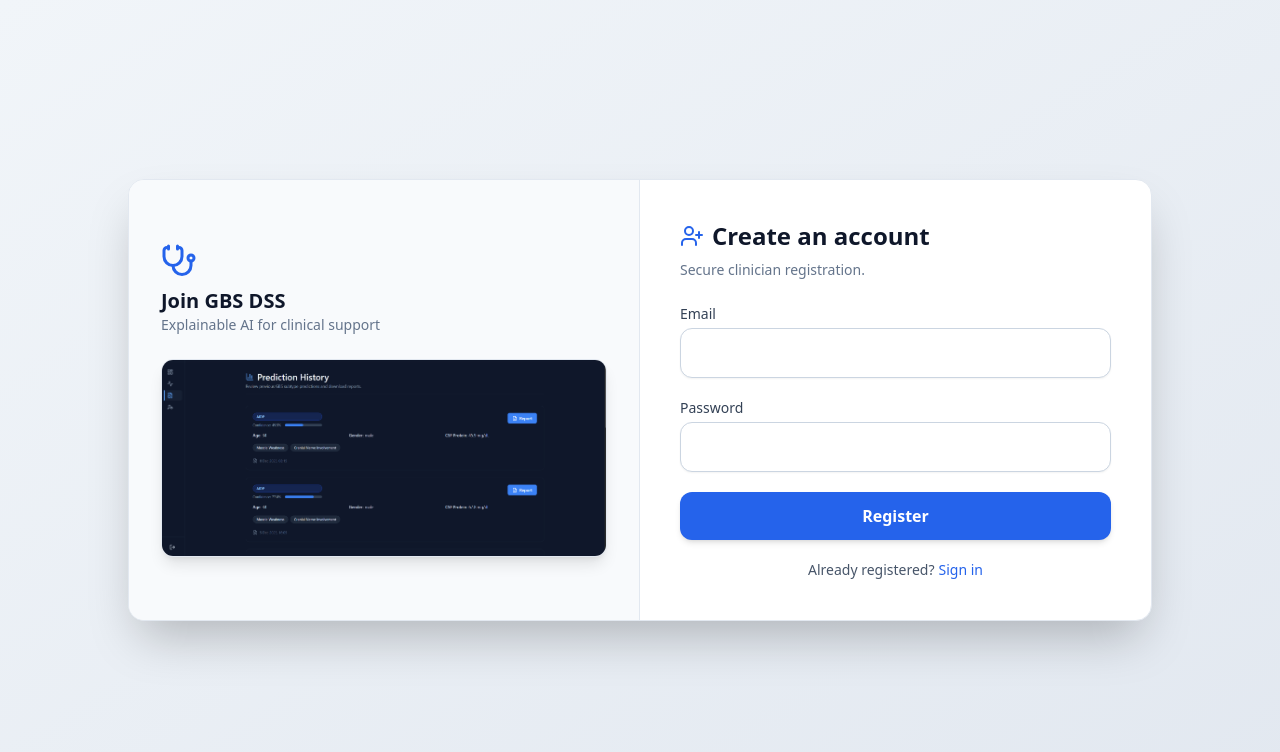
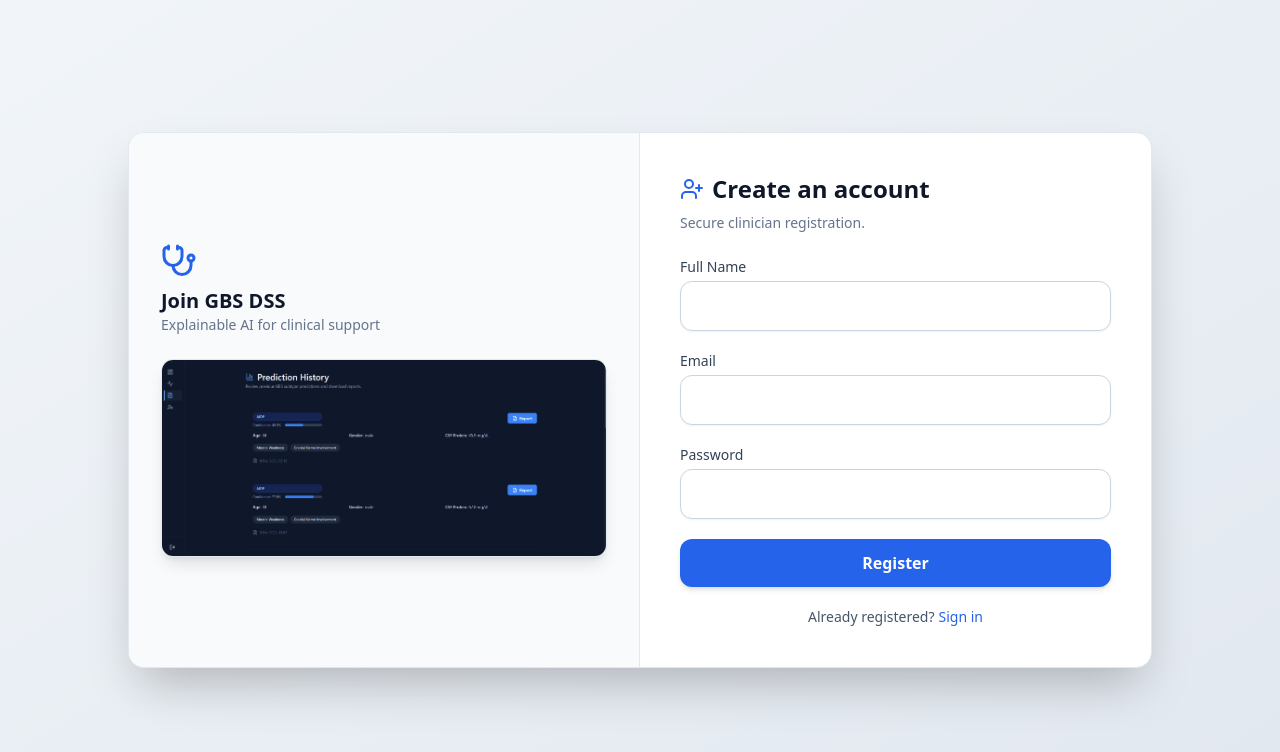
Before and after one commit to ChizzyB-oss/GBS-predictor, a React (Vite) app in the folder frontend/: page /register in a window 1280 px wide. Shown: the top 752 px of the page. Built offline with nearby package versions, Linux system fonts and the light colour scheme.

Commit message:
changes to the registeration page

```diff
--- a/frontend/src/Context/AuthContext.jsx
+++ b/frontend/src/Context/AuthContext.jsx
@@ -60,11 +60,11 @@ export function AuthProvider({ children }) {
     return await fetchAndStoreUser(data.access_token);
   };
 
-    const registerClinician = async ({ email, fullName, password }) => {
+    const registerClinician = async ({ email, full_name, password }) => {
     setError(null);
     await authApi.registerClinician({
       email,
-      full_name: fullName,
+      full_name: full_name,
       password,
     });
   };
--- a/frontend/src/Pages/RegisterPage.jsx
+++ b/frontend/src/Pages/RegisterPage.jsx
@@ -10,7 +10,7 @@ export default function RegisterPage() {
   const navigate = useNavigate();
   const { registerClinician, login } = useAuth();
 
-  const [form, setForm] = useState({ email: "", password: "" });
+  const [form, setForm] = useState({ full_name: "", email: "", password: "" });
   const [loading, setLoading] = useState(false);
   const [errorMsg, setErrorMsg] = useState("");
 
@@ -97,6 +97,14 @@ export default function RegisterPage() {
 
           <form onSubmit={handleSubmit} className="space-y-5">
             <Input
+              label="Full Name"
+              type="text"
+              name="full_name"
+              value={form.full_name}
+              onChange={handleChange}
+            />
+
+            <Input
               label="Email"
               type="email"
               name="email"
@@ -138,7 +146,7 @@ export default function RegisterPage() {
   );
 }
 
-function Input({ label, ...props }) {
+function Input({ label, onChange, ...props }) {
   return (
     <div>
       <label className="block text-sm font-medium mb-1 text-slate-700 dark:text-slate-300">
@@ -146,6 +154,7 @@ function Input({ label, ...props }) {
       </label>
       <input
         {...props}
+        onChange={onChange}
         required
         className="
           w-full px-4 py-3 rounded-xl
```
